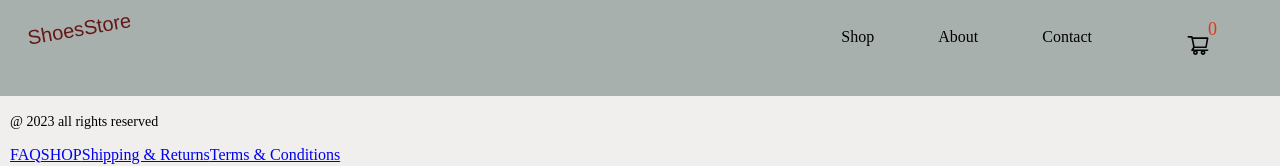
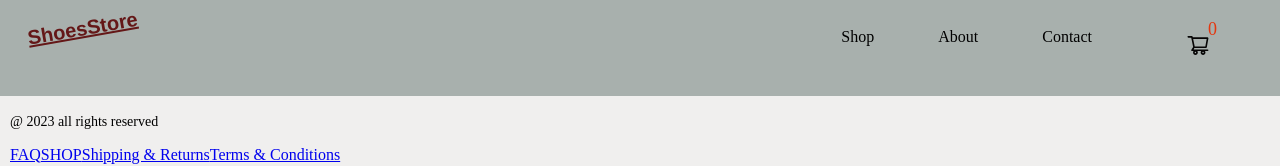
Before and after one commit to mohitkg01/shoes, a React (Create React App) app: page /cart in a window 1280 px wide. Shown: the top 166 px of the page. Built offline with nearby package versions, Linux system fonts and the light colour scheme.

Commit message:
some changes in fonts

```diff
--- a/src/Components/Header/Header.css
+++ b/src/Components/Header/Header.css
@@ -8,15 +8,18 @@
 }
 .name{
     flex:1;
-
     margin-left: 2rem;
     transform: rotate(-10deg);
+
 }
 .name>:nth-child(1){
     text-decoration: none;
     color: #641717;
     font: icon;
     font-size: 20px;
+    font-weight: bold;
+    font-weight: 900;
+    text-decoration: underline;
 }
 .header{
     flex: 1 1;
```
